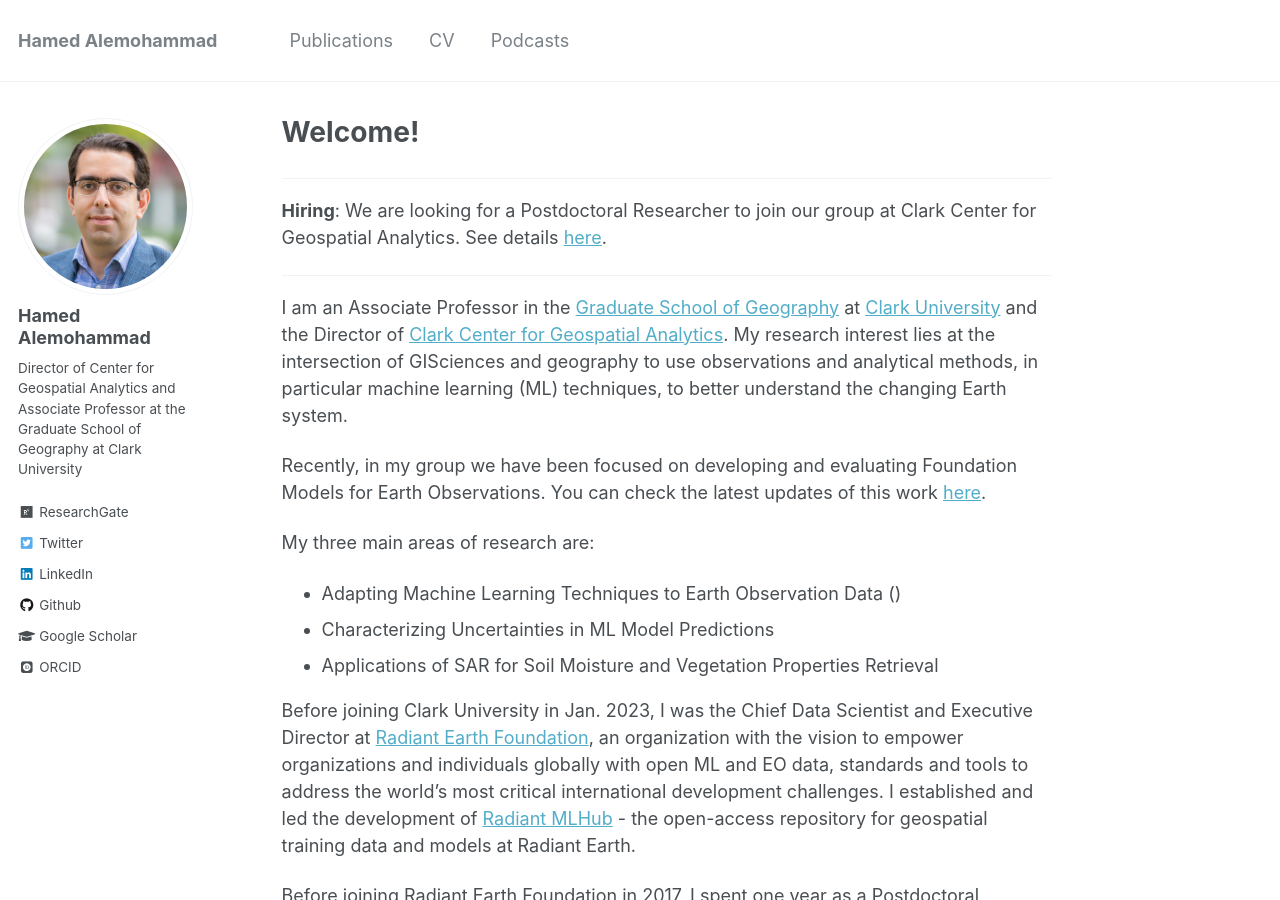
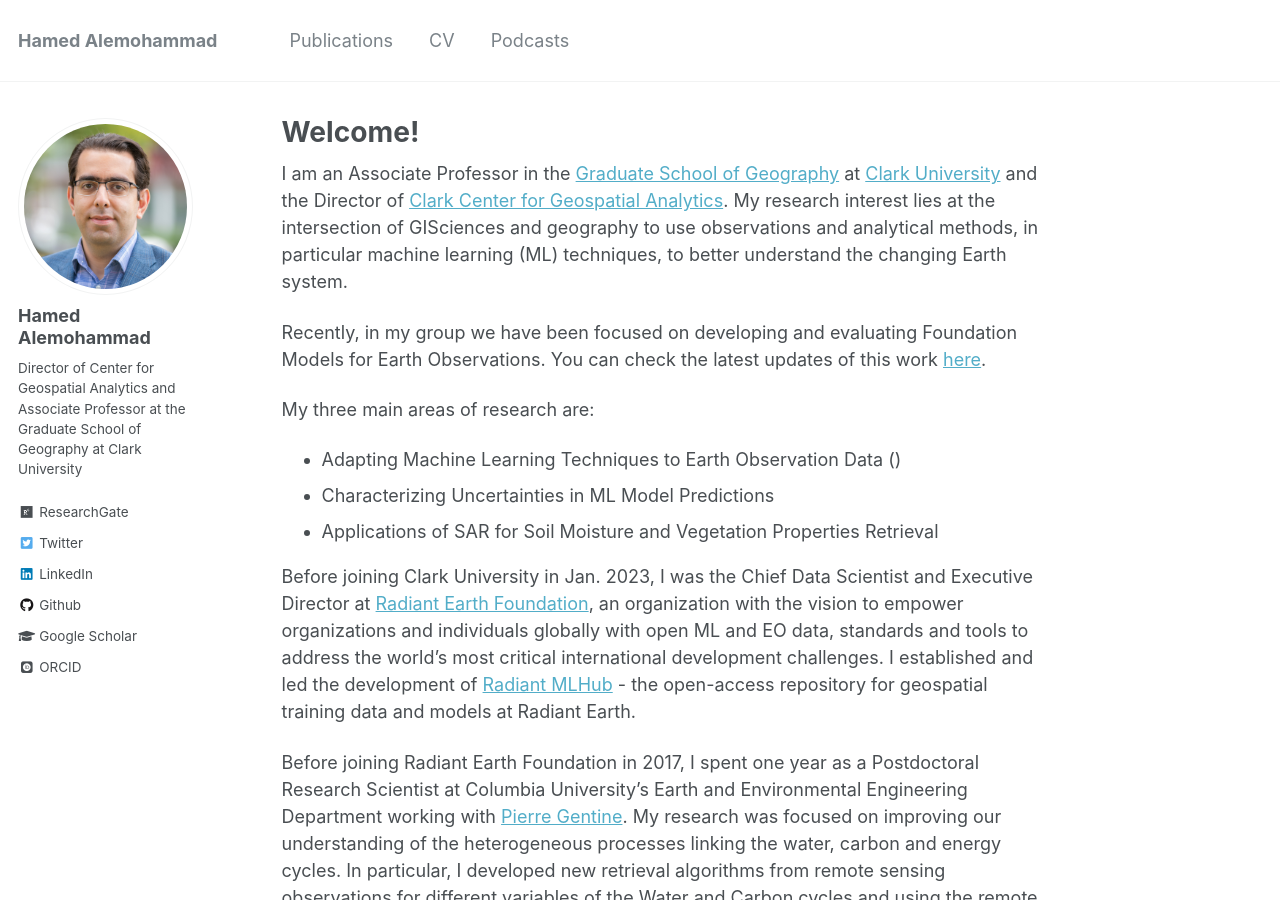
Before and after one commit to HamedAlemo/hamedalemo.github.io, a Jekyll site: the page built from _pages/about.md, in a window 1280 px wide and 900 px high. Built offline with Jekyll 4.4.1, drawn with Linux system fonts in a browser that asks for light colours; some web fonts are replaced; some of the changed lines change nothing that is shown.

Commit message:
updated about

```diff
--- a/_config.yml
+++ b/_config.yml
@@ -175,18 +175,18 @@
 
 # Collections
 collections:
-  # teaching:
-  #   output: true
-  #   permalink: /:collection/:path/
+  teaching:
+    output: true
+    permalink: /:collection/:path/
   publications:
     output: true
     permalink: /:collection/:path/
   portfolio:
-    output: false
+    output: true
     permalink: /:collection/:path/
-  # talks:
-  #   output: false
-  #   permalink: /:collection/:path/
+  talks:
+    output: true
+    permalink: /:collection/:path/
 
 
 # Defaults
@@ -224,26 +224,26 @@
       type: publications
     values:
       layout: single
-      author_profile: false
-      share: false
-      comments: false
+      author_profile: true
+      share: true
+      comments: true
   # _portfolio
   - scope:
       path: ""
       type: portfolio
     values:
       layout: single
-      author_profile: false
-      share: false
-      comment: false
+      author_profile: true
+      share: true
+      comment: true
   # _talks
   - scope:
       path: ""
       type: talks
     values:
       layout: talk
-      author_profile: false
-      share: false
+      author_profile: true
+      share: true
 
 # Sass/SCSS
 sass:
--- a/_pages/about.md
+++ b/_pages/about.md
@@ -7,10 +7,10 @@
   - /about/
   - /about.html
 ---
----
+<!-- ---
 **Hiring**: We are looking for a Postdoctoral Researcher to join our group at Clark Center for Geospatial Analytics. See details [here](/files/Clark_CGA_Postdoctoral_Researcher.pdf).
 
----
+--- -->
 
 I am an Associate Professor in the [Graduate School of Geography](https://www.clarku.edu/departments/geography/) at [Clark University](https://www.clarku.edu/) and the Director of [Clark Center for Geospatial Analytics](https://clarku.edu/cga). My research interest lies at the intersection of GISciences and geography to use observations and analytical methods, in particular machine learning (ML) techniques, to better understand the changing Earth system.
 
```
